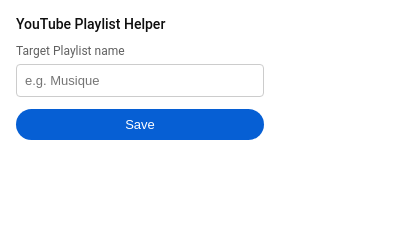
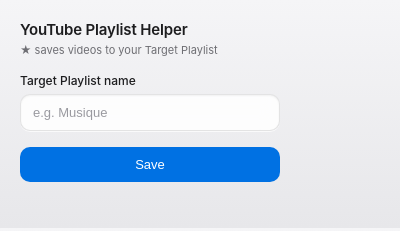
Before and after one commit to gaetbout/yt-playlist, a browser extension: page popup.html in a window 400 px wide. Drawn offline with Linux system fonts and the light colour scheme.

Commit message:
improve ui

```diff
--- a/popup.html
+++ b/popup.html
@@ -3,56 +3,84 @@
 <head>
   <meta charset="utf-8">
   <style>
+    :root { color-scheme: light; }
+    * { box-sizing: border-box; }
+    html, body { margin: 0; }
     body {
-      font-family: Roboto, Arial, sans-serif;
-      width: 280px;
-      margin: 0;
-      padding: 16px;
-      box-sizing: border-box;
-      color: #0f0f0f;
+      font-family: -apple-system, BlinkMacSystemFont, 'SF Pro Text', Roboto, Arial, sans-serif;
+      width: 300px;
+      padding: 20px;
+      color: #1d1d1f;
+      /* macOS-style neutral white-grey, subtle top-to-bottom shade. */
+      background: linear-gradient(180deg, #f5f5f7 0%, #e7e7ea 100%);
     }
     h1 {
-      font-size: 14px;
-      font-weight: 500;
-      margin: 0 0 12px;
+      font-size: 15px;
+      font-weight: 600;
+      letter-spacing: -0.01em;
+      margin: 0 0 4px;
+      color: #1d1d1f;
+    }
+    .subtitle {
+      font-size: 11px;
+      color: #6e6e73;
+      margin: 0 0 16px;
     }
     label {
       display: block;
       font-size: 12px;
-      color: #606060;
+      font-weight: 500;
+      color: #1d1d1f;
       margin-bottom: 6px;
     }
     input {
       width: 100%;
-      box-sizing: border-box;
-      padding: 8px;
+      padding: 10px 12px;
       font-size: 13px;
-      border: 1px solid #ccc;
-      border-radius: 4px;
+      color: #1d1d1f;
+      background: rgba(255, 255, 255, 0.85);
+      border: 1px solid rgba(0, 0, 0, 0.1);
+      border-radius: 10px;
+      outline: none;
+      -webkit-backdrop-filter: blur(8px) saturate(160%);
+      backdrop-filter: blur(8px) saturate(160%);
+      box-shadow:
+        inset 0 1px 2px rgba(0, 0, 0, 0.05),
+        0 1px 0 rgba(255, 255, 255, 0.7);
+      transition: border-color 0.15s ease, box-shadow 0.15s ease;
+    }
+    input::placeholder { color: #9a9aa0; }
+    input:focus {
+      border-color: rgba(0, 122, 255, 0.7);
+      box-shadow: 0 0 0 3px rgba(0, 122, 255, 0.2);
     }
     button {
-      margin-top: 12px;
+      margin-top: 16px;
       width: 100%;
-      padding: 8px;
+      padding: 10px;
       font-size: 13px;
       font-weight: 500;
-      color: white;
-      background: #065fd4;
+      color: #fff;
+      background: #0071e3;
       border: none;
-      border-radius: 18px;
+      border-radius: 10px;
       cursor: pointer;
+      transition: background 0.15s ease, transform 0.1s ease;
     }
-    button:hover { background: #0356c0; }
+    button:hover { background: #0077ed; }
+    button:active { background: #006edb; transform: scale(0.99); }
     #status {
-      margin-top: 8px;
+      margin-top: 10px;
       font-size: 12px;
-      color: #2ba640;
+      font-weight: 500;
+      color: #1c8a3a;
       min-height: 16px;
     }
   </style>
 </head>
 <body>
   <h1>YouTube Playlist Helper</h1>
+  <p class="subtitle">★ saves videos to your Target Playlist</p>
   <label for="playlist-name">Target Playlist name</label>
   <input id="playlist-name" type="text" placeholder="e.g. Musique" autocomplete="off">
   <button id="save">Save</button>
```
Also changed, not shown: action-buttons.js (+30 -16 lines).
